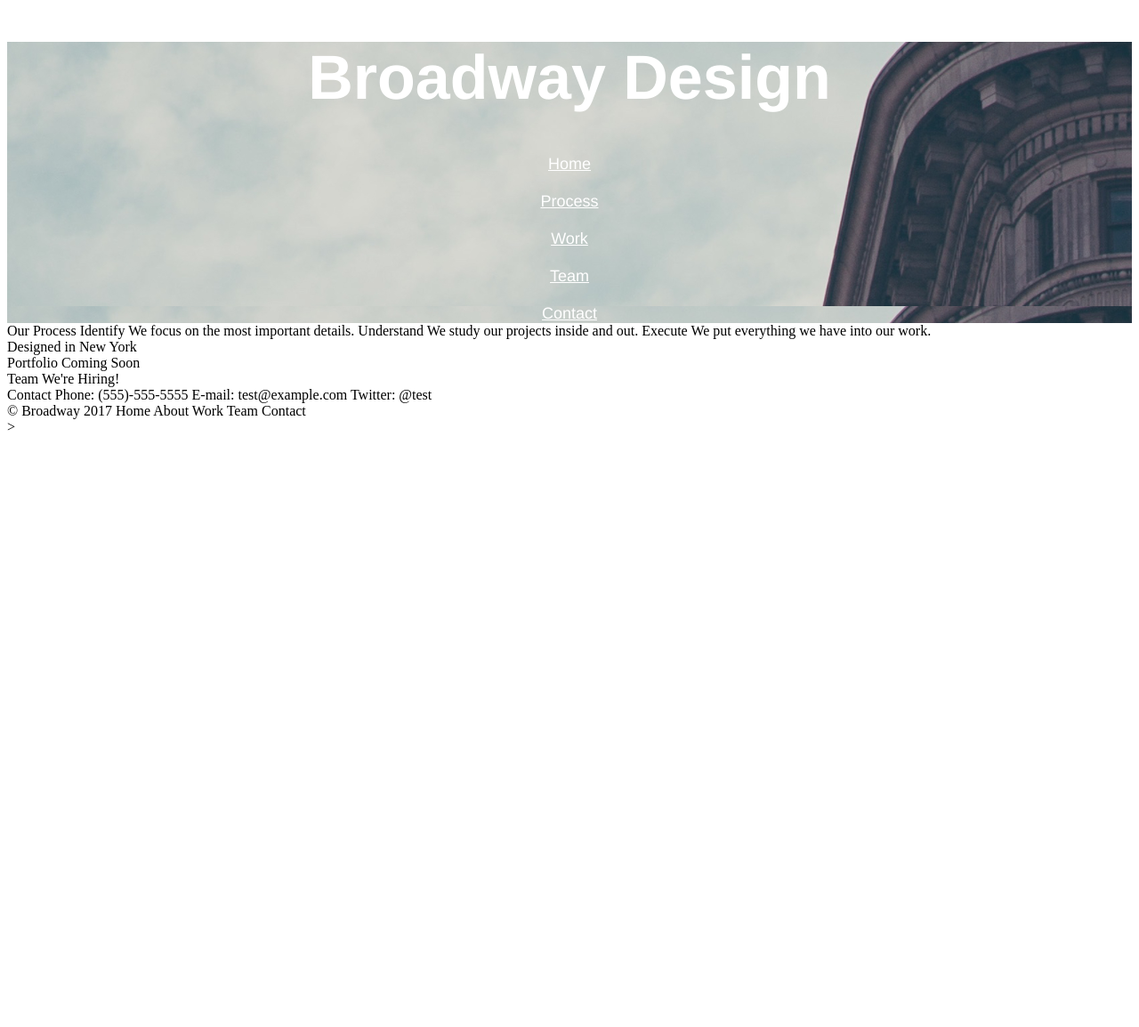
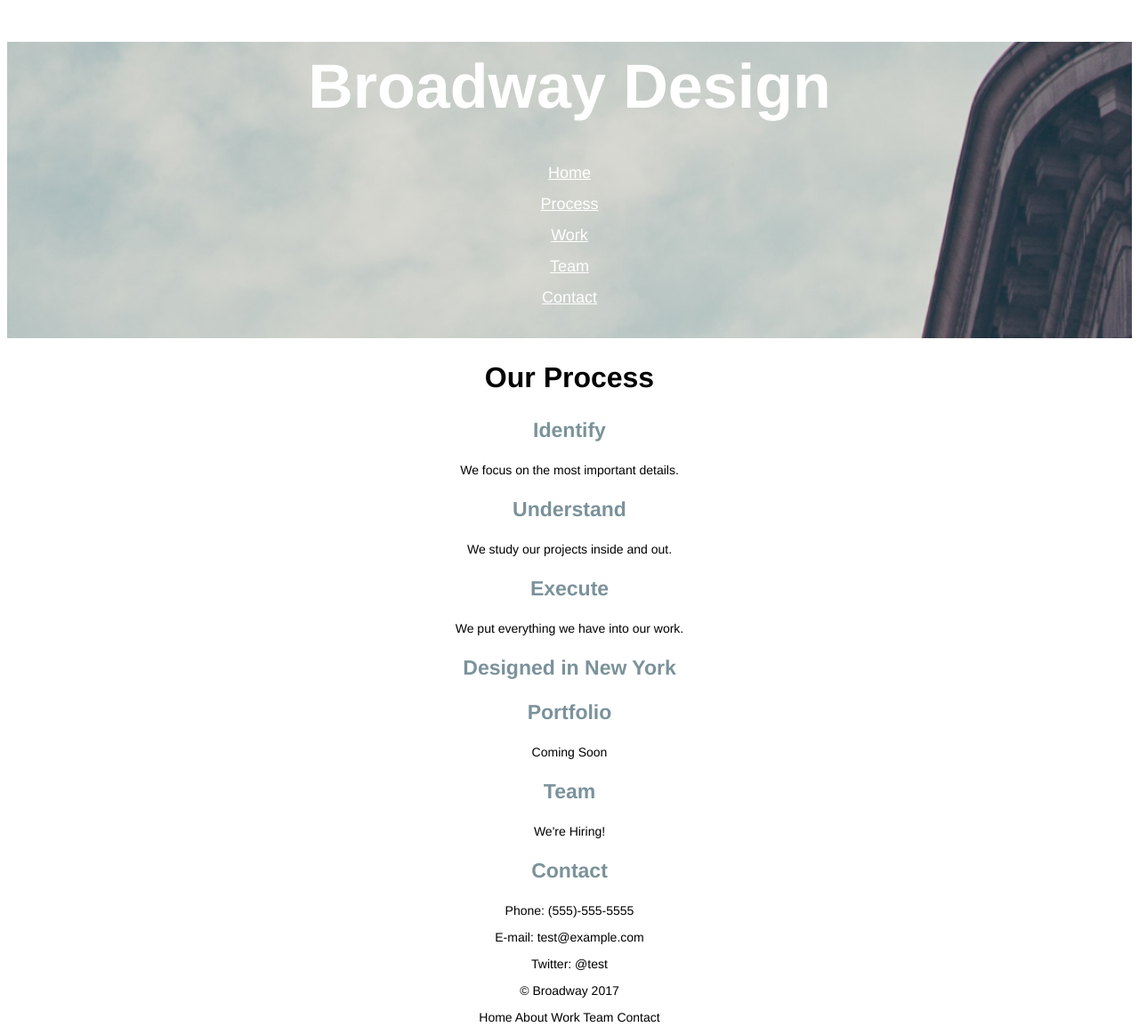
Before and after one commit to sachilaw/broadway, a plain HTML site: page index.html in a window 1280 px wide. Shown: the whole page at 89% size. Before the commit the page ends 800 px from the top, so only its background shows below. Drawn offline with Linux system fonts and the light colour scheme.

Commit message:
Update text

```diff
--- a/index.html
+++ b/index.html
@@ -10,75 +10,58 @@
 <!--Page Header and Nav Menu-->
 <div class="banner">
   <h1>Broadway Design</h1>
-  <a href="#home">Home</a><br>
+  <p><a href="#home">Home</a></p>
+  <p><a href="#process">Process</a></p>
+  <p><a href="#work">Work</a></p>
+  <p>  <a href="#team">Team</a></p>
+  <p><a href="#contact">Contact</a></p>
   <br>
-  <a href="#process">Process</a><br>
-  <br>
-  <a href="#work">Work</a><br>
-  <br>
-  <a href="#team">Team</a><br>
-  <br>
-  <a href="#contact">Contact</a><br>
 </div>
 
 
 <div class="process">
 
-  Our Process
+  <h2>Our Process</h2>
 
-  Identify
-  We focus on the most important details.
+  <h3>Identify</h3>
+  <p>  We focus on the most important details.</p>
 
+  <h3>Understand</h3>
+  <p>We study our projects inside and out.</p>
 
-  Understand
-  We study our projects inside and out.
-
-
-  Execute
-  We put everything we have into our work.
-
+  <h3>Execute</h3>
+  <p>We put everything we have into our work.</p>
 
 </div>
 
 <div class="divider">
 
-  Designed in New York
+<h3>Designed in New York</h3>
 
 </div>
 
 <div class="work">
-
-
-  Portfolio
-  Coming Soon
-
-
+  <h3>Portfolio</h3>
+  <p>Coming Soon</p>
 </div>
 
 <div class="team">
-
-  Team
-  We're Hiring!
+  <h3>Team</h3>
+  <p>We're Hiring!</p>
 
 
 </div>
 
 <div class="contact">
-
-  Contact
-  Phone: (555)-555-5555
-  E-mail: test@example.com
-
-  Twitter: @test
-
-
-
+  <h3>Contact</h3>
+  <p>Phone: (555)-555-5555</p>
+  <p>E-mail: test@example.com</p>
+  <p>Twitter: @test</p>
 </div>
 
 <div class="footer">
-
-  © Broadway 2017 Home About Work Team Contact
-
+  <p>© Broadway 2017</p>
+  <p id="footernav">Home About Work Team Contact</p>
 
 </div>
 
@@ -94,4 +77,4 @@
 
 
 
--->>
+-->
--- a/resources/css/stylesheet.css
+++ b/resources/css/stylesheet.css
@@ -7,9 +7,9 @@
 */
 
 .banner {
-  height: 100%;
-  width: 100%;
   background-image: url(../images/the-flatiron-building.png);
+  background-repeat: no-repeat;
+  background-size: cover;
 }
 
 h1{
@@ -18,6 +18,7 @@ h1{
   font-family: Helvetica;
   text-align: center;
   font-weight: bold;
+  padding-top: 10px;
 }
 
 .banner, a {
@@ -29,7 +30,29 @@ h1{
 
 .banner a:hover {
   background-color: #7b929a;
+}
 
+h2 {
+  font-family: Helvetica, sans-serif;
+  font-size: 32px;
+  font-weight: bold;
+  text-align: center;
+}
+
+h3 {
+  font-family: Helvetica, sans-serif;
+  font-size: 23px;
+  font-weight: bold;
+  color: #7b929a;
+  text-align: center;
+}
+
+p {
+  font-family: Helvetica, sans-serif;
+  font-size: 14px;
+  color: black;
+  text-align: center;
+}
 
 
 
```
